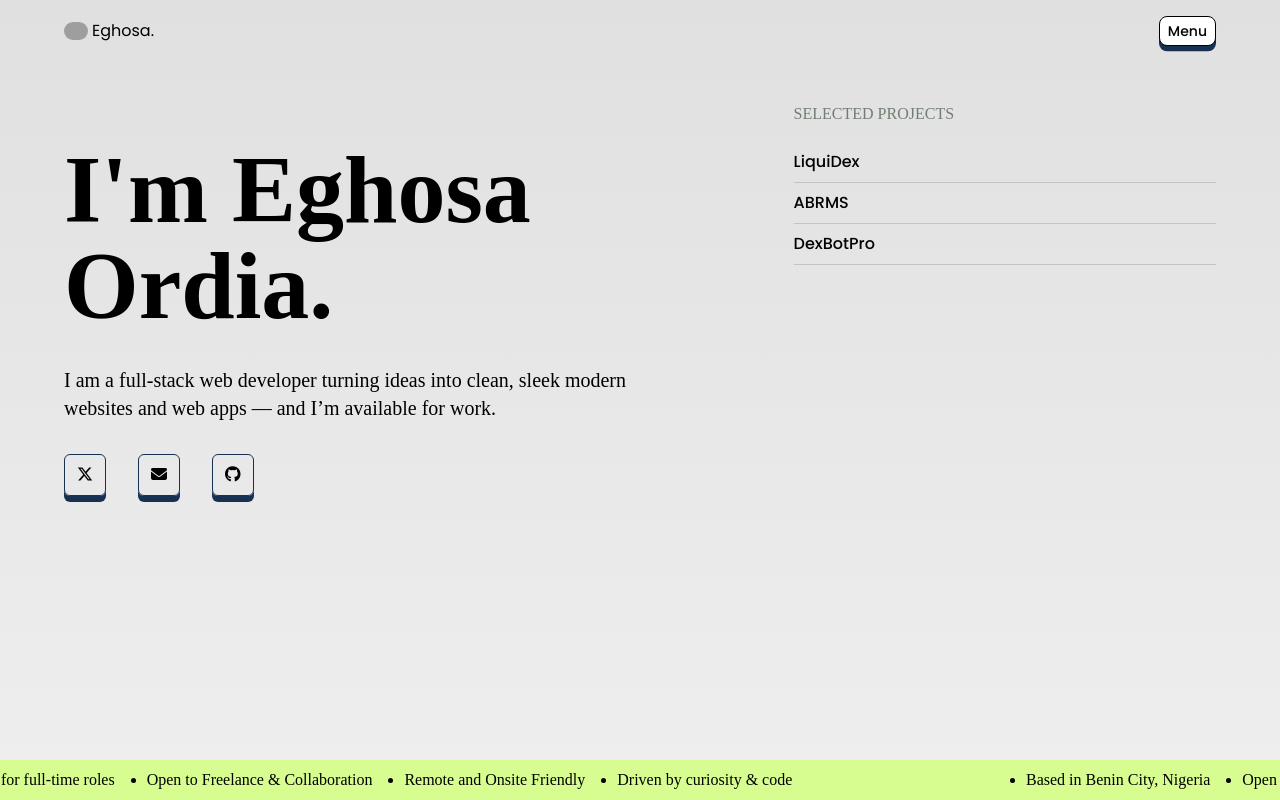
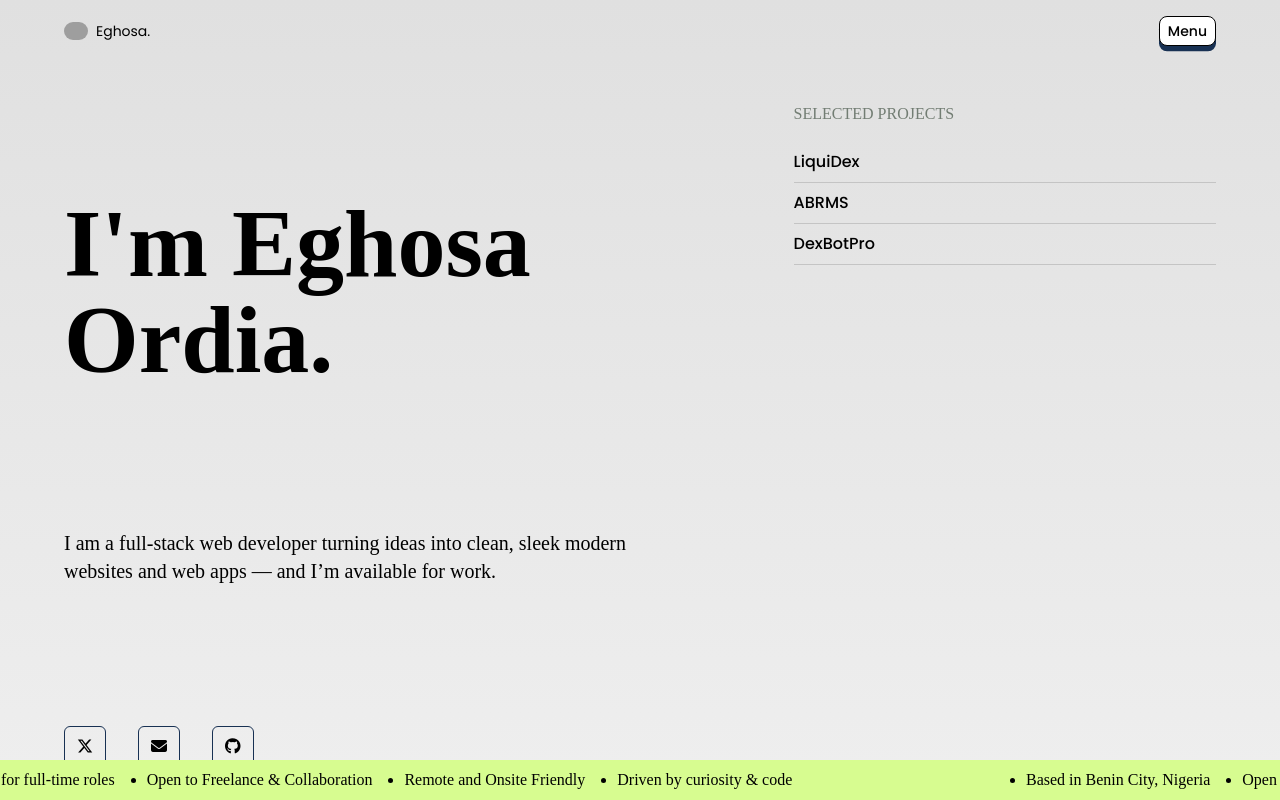
Before and after one commit to Hardy101/Eghosa, a React (Vite) app: page / in a window 1280 px wide. Shown: the top 800 px of the page. Built offline with nearby package versions, Linux system fonts and the light colour scheme; grey boxes are pictures that could not be loaded; a web font is replaced by a local one.

Commit message:
feat: update hero and navbar components for improved layout and spacing

```diff
--- a/src/components/hero.tsx
+++ b/src/components/hero.tsx
@@ -25,7 +25,7 @@ const Hero: React.FC = () => {
 
   return (
     <section className="relative min-h-screen font-proxima flex flex-col md:flex-row gap-24 px-8 md:px-16 py-10">
-      <div className="text-center md:text-left md:w-3/5 grid gap-8 md:mt-10 mb-auto">
+      <div className="text-center md:text-left md:w-3/5 grid gap-8 md:mt-10">
         <h1 className="text-5xl md:text-8xl font-bold my-auto">
           I'm Eghosa Ordia.
         </h1>
--- a/src/components/navbar.tsx
+++ b/src/components/navbar.tsx
@@ -10,8 +10,8 @@ const NavBar: React.FC<SidebarProps> = ({ setIsSidebarOpen }) => {
     <>
       <nav className="relative font-poppins z-20">
         <div className="px-4 md:px-16 py-4 flex justify-between">
-          <a href="#" className="flex gap-1 my-auto">
-            <span className="md:w-6 h-auto my-auto rounded-full overflow-hidden">
+          <a href="#" className="flex gap-2 my-auto">
+            <span className="w-6 h-auto my-auto rounded-full overflow-hidden">
               <img
                 src="https://miro.medium.com/v2/resize:fill:72:72/1*bB2uSNQXXCWZPU93kW2IBw.jpeg"
                 alt="face"
@@ -19,7 +19,7 @@ const NavBar: React.FC<SidebarProps> = ({ setIsSidebarOpen }) => {
               />
             </span>
 
-            <span className="my-auto text-md">Eghosa.</span>
+            <span className="my-auto text-sm">Eghosa.</span>
           </a>
           <ul className="flex gap-4 my-auto text-sm font-poppins-medium">
             <button
```
